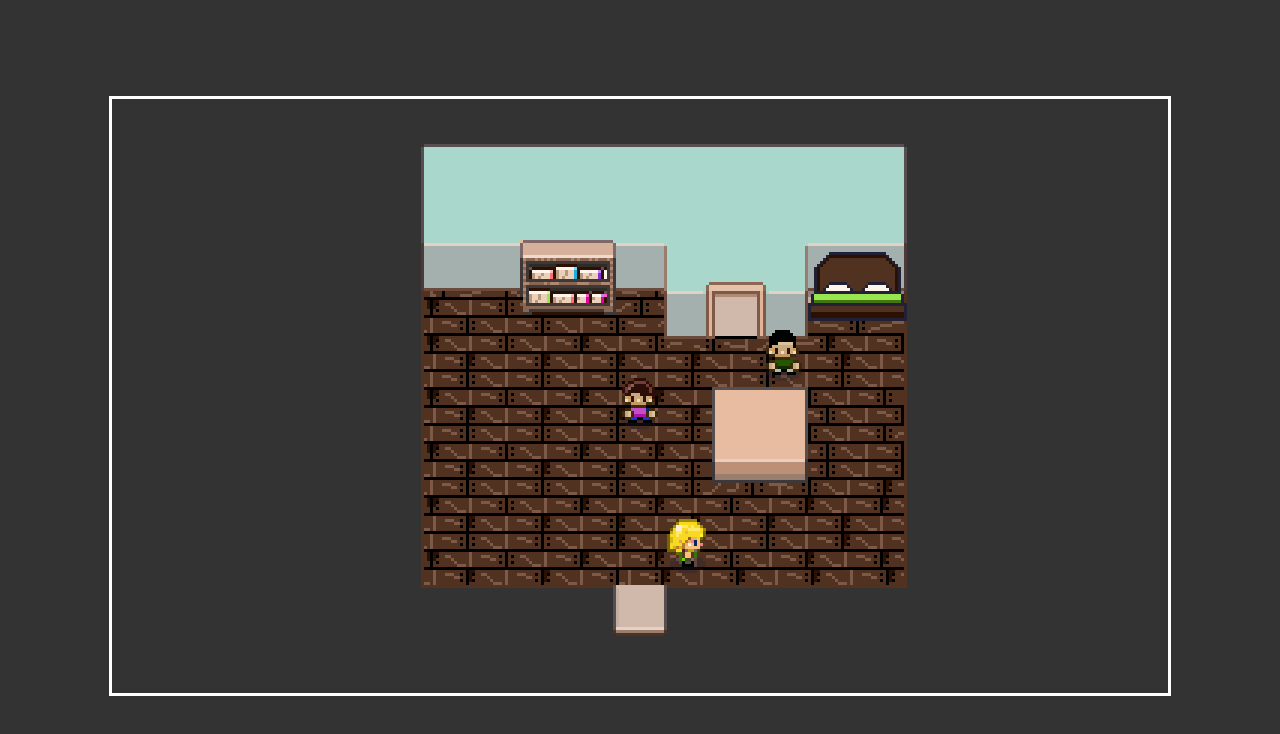
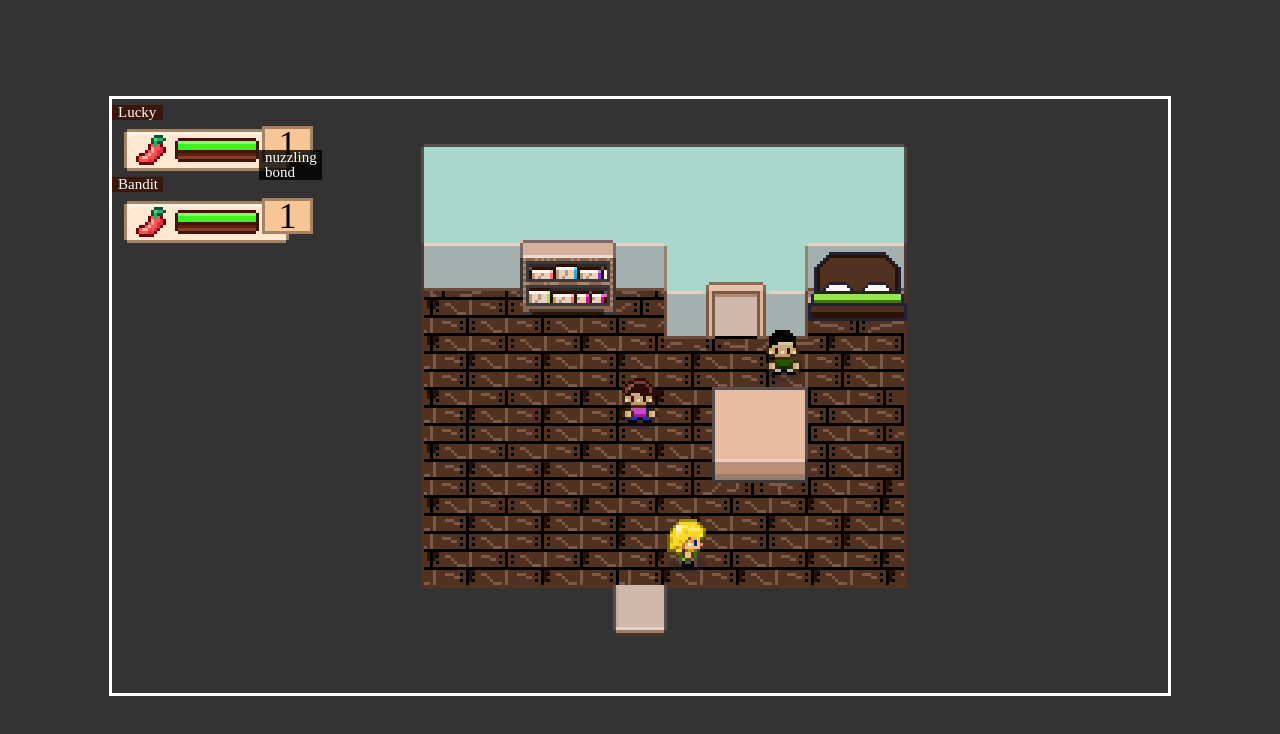
Before and after one commit to mverzi/SteedQuest, a plain HTML site: page index.html in a window 1280 px wide. Drawn offline with Linux system fonts and the light colour scheme.

Commit message:
First commit

```diff
--- a/Battle/Battle.js
+++ b/Battle/Battle.js
@@ -84,7 +84,7 @@ class Battle {
 
         //Populate first active horse
 
-        console.log(this)
+        //console.log(this)
         this.activeCombatants[team] = this.activeCombatants[team] || id
     }
 
@@ -150,6 +150,8 @@ class Battle {
                 return !this.usedInstanceIds[item.instanceId];
               })
 
+              utils.emitEvent("PlayerStateUpdated");
+
             }
             this.element.remove();
             this.onComplete();
--- a/Battle/Combatant.js
+++ b/Battle/Combatant.js
@@ -17,7 +17,7 @@ class Combatant {
     }
 
     get isActive(){
-        return this.battle.activeCombatants[this.team] === this.id;
+        return this.battle?.activeCombatants[this.team] === this.id;
     }
 
     get givesXp() {
--- a/Battle/TurnCycle.js
+++ b/Battle/TurnCycle.js
@@ -82,7 +82,7 @@ class TurnCycle {
         if(winner === "player"){
           await this.onNewEvent({
             type: "textMessage",
-            text: "Winner!"
+            text: "You win!"
           })
           this.onWinner(winner);
           return;
--- /dev/null
+++ b/Hud.js
@@ -0,0 +1,38 @@
+class Hud {
+    constructor() {
+        this.scoreboards = [];
+    }
+
+    update() {
+        this.scoreboards.forEach(s => {
+            s.update(window.playerState.horses[s.id]);
+        })
+    }
+
+    createElement() {
+        this.element = document.createElement("div");
+        this.element.classList.add("Hud");
+
+        const {playerState} = window;
+        playerState.lineup.forEach(key => {
+            const horse = playerState.horses[key];
+            const scoreboard = new Combatant({
+                id: key,
+                ...Horses[horse.horseId],
+                ...horse,
+            }, null)
+            scoreboard.createElement();
+            this.scoreboards.push(scoreboard);
+            this.element.appendChild(scoreboard.hudElement);
+        })
+        this.update();
+    }
+
+    init(container){
+        this.createElement();
+        container.appendChild(this.element);
+        document.addEventListener("PlayerStateUpdated", () => {
+            this.update();
+        })
+    }
+}
--- a/Overworld.js
+++ b/Overworld.js
@@ -65,6 +65,9 @@ class Overworld {
     }
 
     init(){
+        this.hud = new Hud();
+        this.hud.init(document.querySelector(".game-container"));
+
         this.startMap(window.OverworldMaps.DemoRoom);
 
         this.bindActionInput();
--- a/OverworldEvent.js
+++ b/OverworldEvent.js
@@ -70,13 +70,17 @@ class OverworldEvent {
     }
 
     battle(resolve) {
+      const sceneTransition = new SceneTransition();
+      sceneTransition.init(document.querySelector(".game-container"), () => {
         const battle = new Battle({
           enemy: Enemies[this.event.enemyId],
           onComplete: () => {
+            sceneTransition.fadeOut();
             resolve();
           }
         })
         battle.init(document.querySelector(".game-container"));
+      });
     }
 
     init() {
--- a/OverworldMap.js
+++ b/OverworldMap.js
@@ -111,10 +111,10 @@ window.OverworldMaps = {
                 y: utils.withGrid(9),
                 src: "/images/characters/people/npc1.png",
                 behaviorLoop: [
-                    { type: "stand", direction: "left", time: 800},
-                    { type: "stand", direction: "up", time: 800 },
-                    { type: "stand", direction: "right", time: 1200 },
-                    { type: "stand", direction: "up", time: 300 },
+                    { type: "stand", direction: "left", time: 1800},
+                    { type: "stand", direction: "up", time: 1800 },
+                    { type: "stand", direction: "right", time: 1400 },
+                    { type: "stand", direction: "up", time: 1300 },
                 ],
                 talking: [
                   {
--- a/State/PlayerState.js
+++ b/State/PlayerState.js
@@ -3,7 +3,7 @@ class PlayerState {
         this.horses = {
             "h1": {
                 horseId: "n001",
-                hp: 1,
+                hp: 50,
                 maxHp: 50,
                 xp: 0,
                 maxXp: 100,
@@ -12,7 +12,7 @@ class PlayerState {
             },
             "h2": {
                 horseId: "n003",
-                hp: 1,
+                hp: 55,
                 maxHp: 55,
                 xp: 0,
                 maxXp: 100,
--- a/index.html
+++ b/index.html
@@ -6,6 +6,7 @@
         <link rel="stylesheet" href="/styles/TextMessage.css" type="text/css">
         <link rel="stylesheet" href="/styles/SceneTransition.css" type="text/css">
         <link rel="stylesheet" href="/styles/KeyboardMenu.css" type="text/css">
+        <link rel="stylesheet" href="/styles/Hud.css" type="text/css">
         <!--Battle CSS-->
         <link rel="stylesheet" href="/styles/Battle.css" type="text/css">
         <link rel="stylesheet" href="/styles/Combatant.css" type="text/css">
@@ -38,6 +39,7 @@
         <script src="/RevealingText.js"></script>
         <script src="/SceneTransition.js"></script>
         <script src="/KeyboardMenu.js"></script>
+        <script src="/Hud.js"></script>
 
         <!-- Battle -->
         <script src="/Battle/Battle.js"></script>
--- a/styles/Combatant.css
+++ b/styles/Combatant.css
@@ -110,7 +110,7 @@
   .Combatant_status[data-status="saucy"] {
     color: red;
   }
-  .Combatant_status[data-status="clumsy"] {
+  .Combatant_status[data-status="nuzzling-bond"] {
     background: #582a79;
   }
 
--- /dev/null
+++ b/styles/Hud.css
@@ -0,0 +1,19 @@
+.Hud {
+    position: absolute;
+    left:2px;
+    top:10px;
+    image-rendering: pixelated;
+  }
+
+  .Hud .Combatant {
+    position: relative;
+    margin-bottom: 10px;
+  }
+
+  .Hud .Combatant_character{
+    display: none;
+  }
+
+  /* .Hud .Combatant_type {
+    display:none;
+  } */
```
Lines whose indentation alone changed are shown as unchanged.
